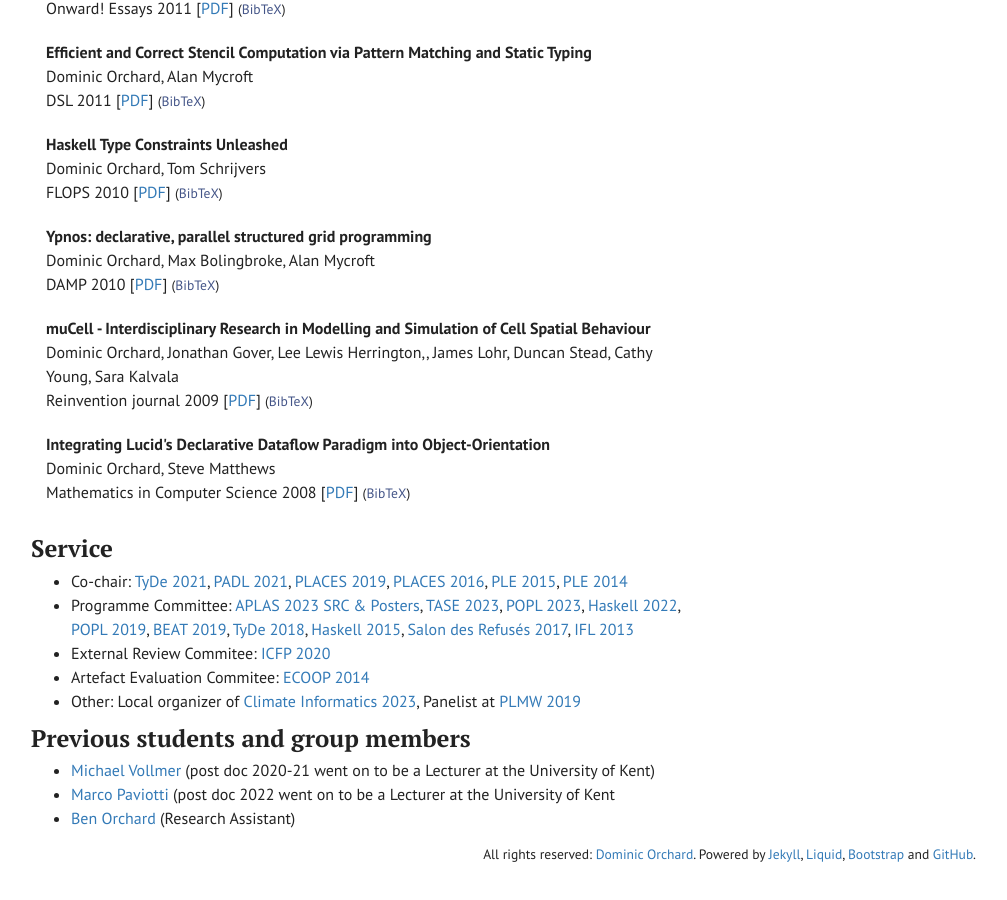
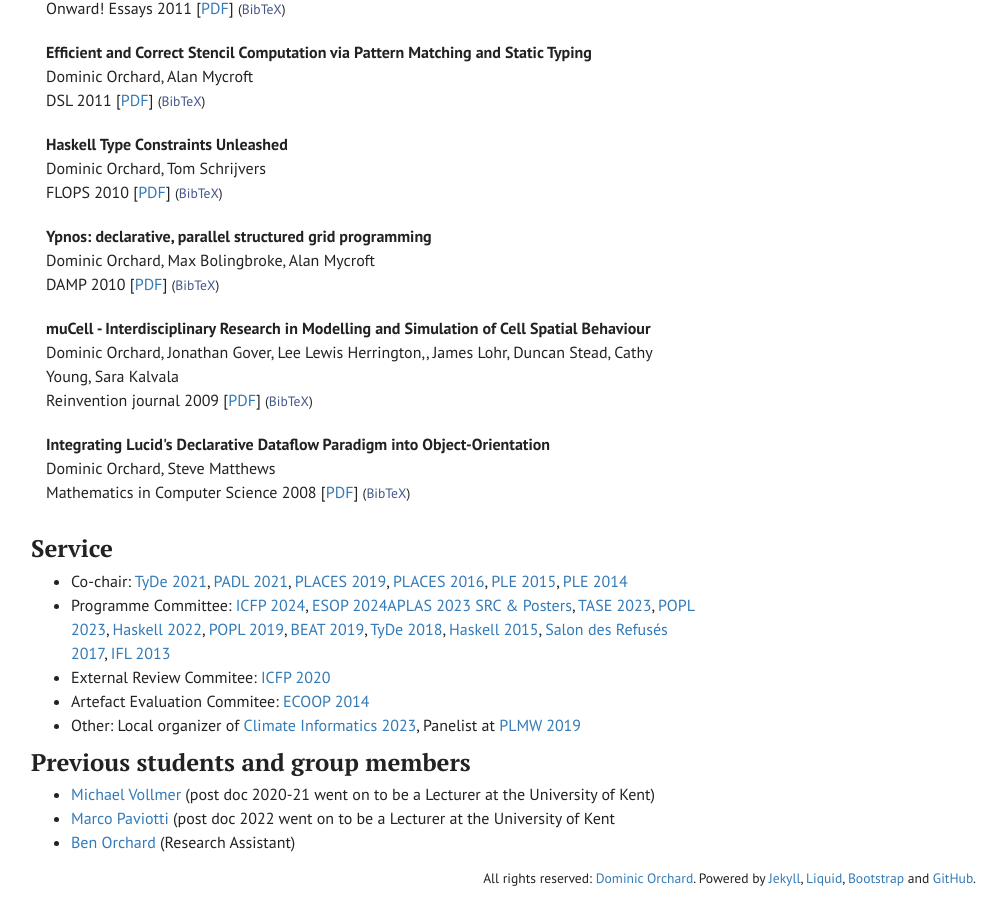
Before and after one commit to dorchard/dorchard.github.io, a Jekyll site: the page built from index.html, in a window 1280 px wide and 900 px high, scrolled down 3893 px. Shown: the whole window, without its empty margins (234-1241 px from the left). Built offline with Jekyll 4.4.1, drawn with Linux system fonts in a browser that asks for light colours; before the commit the page ends 4769 px from its top, so only the background shows below that.

Commit message:
Update index.html

```diff
--- a/index.html
+++ b/index.html
@@ -132,7 +132,7 @@ sitemap:
 <ul>
   <li>Co-chair: <a href="https://icfp21.sigplan.org/home/TyDe-2021">TyDe 2021</a>, <a href="">PADL 2021</a>, <a href="">PLACES 2019</a>, <a href="">PLACES 2016</a>, <a href="https://2015.ecoop.org/track/PLE-2015-papers">PLE 2015</a>, <a href="https://www.cl.cam.ac.uk/research/cprg/ple14/">PLE 2014</a>
   </li>
-    <li>Programme Committee: <a href="https://conf.researchr.org/track/aplas-2023/src-and-posters">APLAS 2023 SRC & Posters</a>, <a href="https://bristolpl.github.io/tase2023/">TASE 2023</a>, <a href="https://popl23.sigplan.org/">POPL 2023</a>, <a href="https://www.haskell.org/haskell-symposium/2022/">Haskell 2022</a>, <a href="https://popl19.sigplan.org/">POPL 2019</a>, <a href="https://popl19.sigplan.org/track/beat-2019-papers">BEAT 2019</a>, <a href="https://icfp18.sigplan.org/track/tyde-2018">TyDe 2018</a>, <a href="https://www.haskell.org/haskell-symposium/2015/">Haskell 2015</a>, <a  href="https://2017.programming-conference.org/track/refuses-2017">Salon des Refusés 2017</a>, <a href="http://www.cs.ru.nl/P.Achten/IFL2013/IFL_2013_home.html">IFL 2013</a></li>
+    <li>Programme Committee: <a href="https://icfp24.sigplan.org/">ICFP 2024</a>, <a href="https://etaps.org/2024/conferences/esop/">ESOP 2024</a><a href="https://conf.researchr.org/track/aplas-2023/src-and-posters">APLAS 2023 SRC & Posters</a>, <a href="https://bristolpl.github.io/tase2023/">TASE 2023</a>, <a href="https://popl23.sigplan.org/">POPL 2023</a>, <a href="https://www.haskell.org/haskell-symposium/2022/">Haskell 2022</a>, <a href="https://popl19.sigplan.org/">POPL 2019</a>, <a href="https://popl19.sigplan.org/track/beat-2019-papers">BEAT 2019</a>, <a href="https://icfp18.sigplan.org/track/tyde-2018">TyDe 2018</a>, <a href="https://www.haskell.org/haskell-symposium/2015/">Haskell 2015</a>, <a  href="https://2017.programming-conference.org/track/refuses-2017">Salon des Refusés 2017</a>, <a href="http://www.cs.ru.nl/P.Achten/IFL2013/IFL_2013_home.html">IFL 2013</a></li>
   <li>External Review Commitee: <a href="https://icfp20.sigplan.org/">ICFP 2020</a></li>
   <li>Artefact Evaluation Commitee: <a href="http://ecoop14.it.uu.se/aec.php">ECOOP 2014</a></li>
   <li>Other: Local organizer of <a href="https://cambridge-iccs.github.io/climate-informatics-2023/">Climate Informatics 2023</a>, Panelist at <a href="https://popl19.sigplan.org/details/PLMW-2019-papers/1/Panel-Grad-School-and-Beyond">PLMW 2019</a></li>
```
